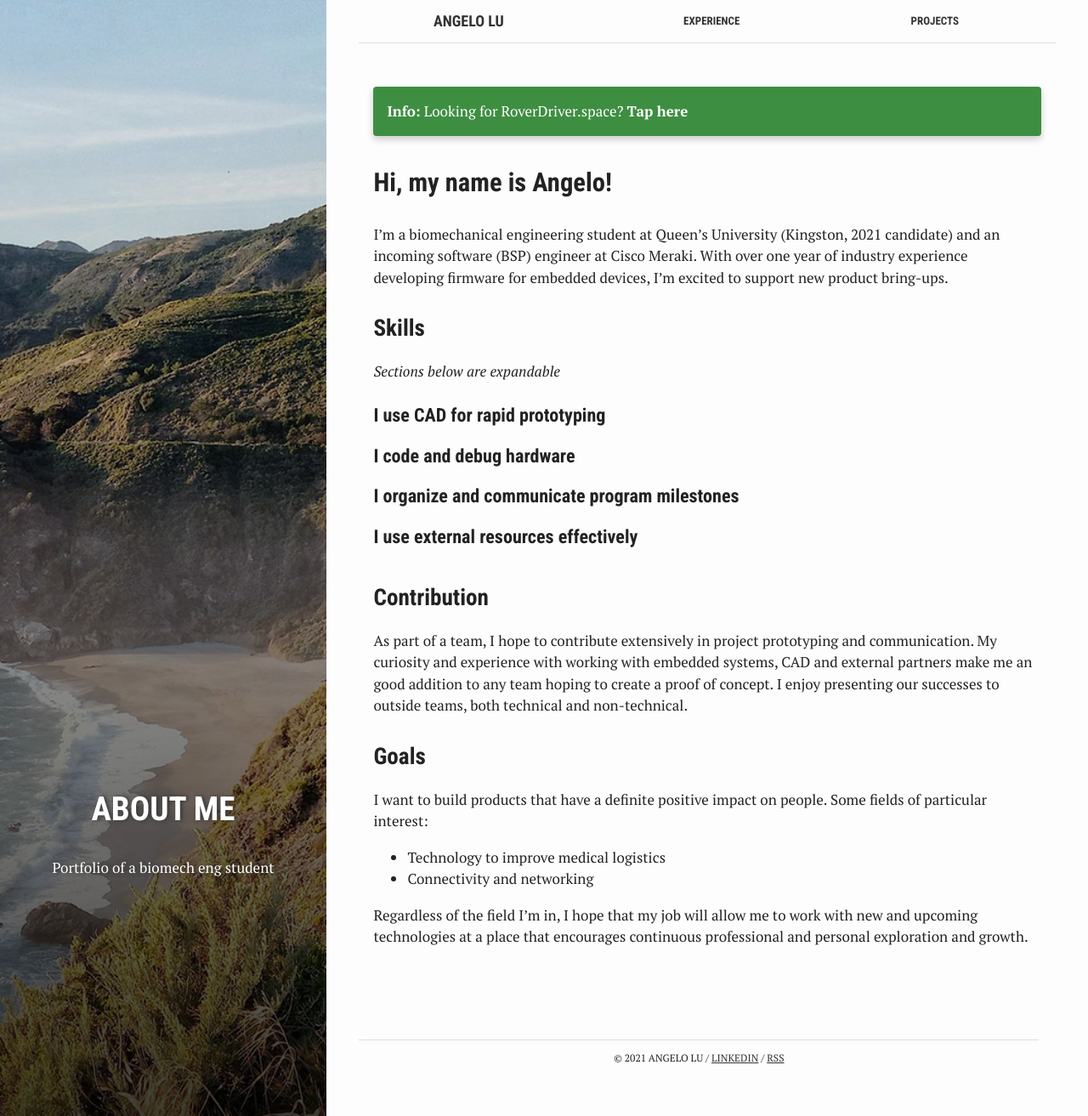
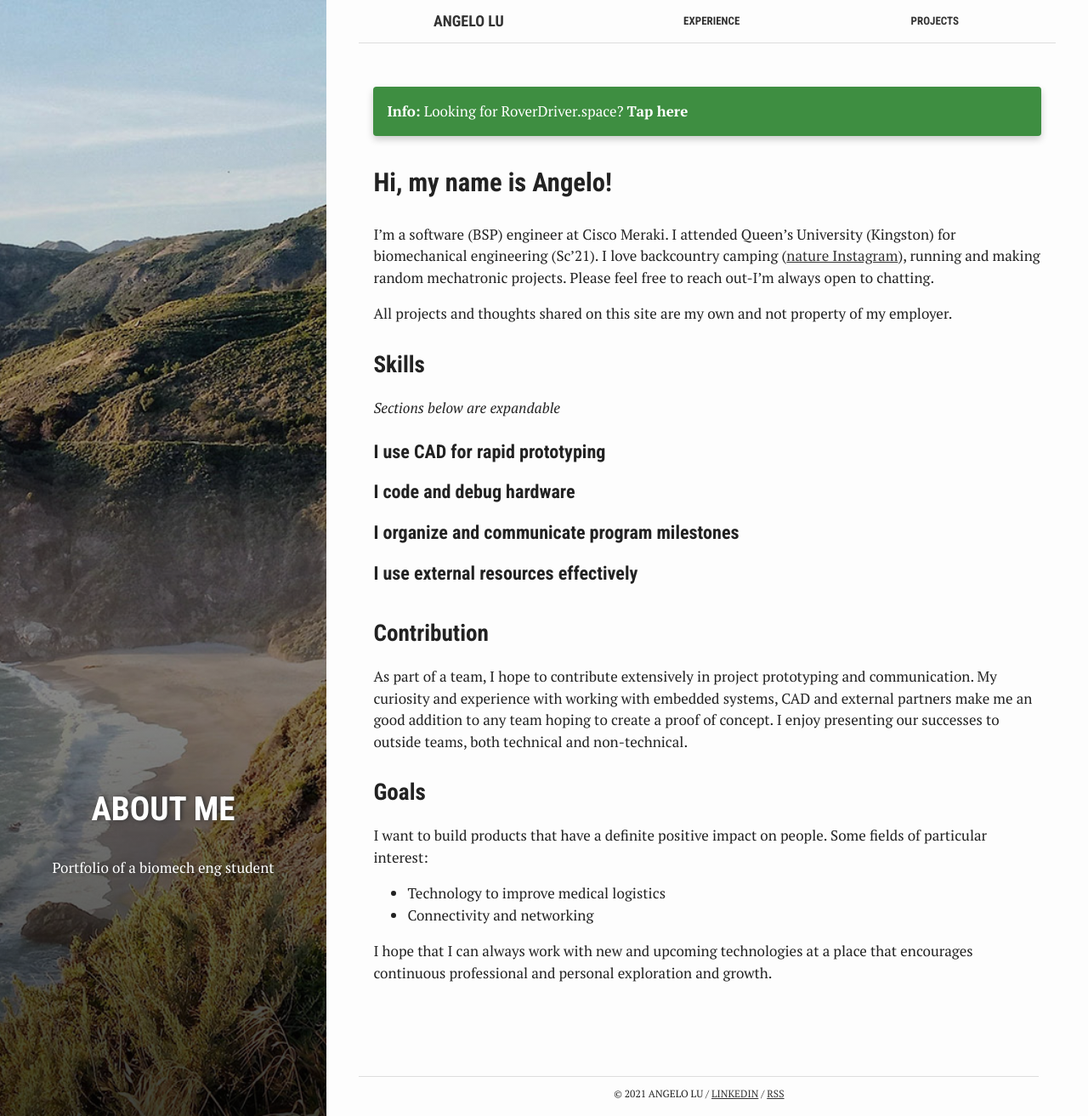
Before and after one commit to angelolu/angelolu.github.io, a Jekyll site: the page built from index.md, in a window 1280 px wide and 1313 px high. Shown: the whole window at 85% size. Built offline with Jekyll 4.4.1, drawn with Linux system fonts in a browser that asks for light colours.

Commit message:
chore: minor language updates

```diff
--- a/index.md
+++ b/index.md
@@ -9,7 +9,10 @@
 
 ## Hi, my name is Angelo!
 
-I'm a biomechanical engineering student at Queen's University (Kingston, 2021 candidate) and an incoming software (BSP) engineer at Cisco Meraki. With over one year of industry experience developing firmware for embedded devices, I'm excited to support new product bring-ups.
+
+I'm a software (BSP) engineer at Cisco Meraki. I attended Queen's University (Kingston) for biomechanical engineering (Sc’21). I love backcountry camping (<a href="https://www.instagram.com/naturewithangelo/">nature Instagram</a>), running and making random mechatronic projects. Please feel free to reach out-I’m always open to chatting.
+
+All projects and thoughts shared on this site are my own and not property of my employer.
 
 ### Skills
 
@@ -31,11 +34,11 @@
 #### I **code** and **debug hardware**
   </summary>
   <section markdown="1">
-Since learning Java, I've also worked with C++, C#, Python and Javascript at a proficient level. With my familiarity with Java, I was a passionate native Android developer for several years. With project experience using Javascript and JQuery, however, I'm now experimenting with React and PWAs that run on (almost) any device.
+Since learning Java, I've also worked with C++, C#, Python and Javascript at a proficient level. I was a passionate native Android developer for several years. With project experience using Javascript and JQuery, however, I'm now experimenting with React and PWAs that run on (almost) any device.
 
-I worked at Cisco Meraki on the hardware team doing Software Platform Engineering where I worked on embedded bootloaders and kernels for upcoming networking products. Seeing a new PCBA finally boot using a bootloader I’d built was hugely satisfying.
+I worked at Cisco Meraki doing Software Platform Engineering where I worked on embedded bootloaders and kernels for networking products. Seeing a new PCBA finally boot using a bootloader I’d built was hugely satisfying.
 
-I was intimately involved in implementing various security technologies that relied on peripherals including trust anchors, so communication busses were of upmost interest. I validated SPI, UART, I2C and PCIe busses, among others, powering everything from Serial EEPROMs to PCIe ethernet controllers, both through internal (software) and external (electrical characteristics) means. Notably, I have experience using JTAG tools to debug Intel x86 processors in the server and mobile product families, certain ARM processors and Microchip FPGAs.
+I was intimately involved in implementing various security technologies that relied on peripherals including trust anchors, so communication busses were of upmost interest. I validated SPI, UART, I2C and PCIe busses, among others, powering everything from Serial EEPROMs to PCIe ethernet controllers, both through internal (software) and external (electrical characteristics) means. Notably, I have experience using JTAG tools to debug Intel x86 processors for server/mobile and certain ARM processors and FPGAs.
 </section>
 </details>
 <details>
@@ -67,7 +70,4 @@
 * Technology to improve medical logistics
 * Connectivity and networking
 
-Regardless of the field I'm in, I hope that my job will allow me to work with new and upcoming technologies at a place that encourages continuous professional and personal exploration and growth.
-
-[//]: <> ### Fun Facts
-[//]: <> On days off, I love backcountry camping, am in the middle of a marathon training plan and am chasing the perfect settings for my 3D printer. Please feel free to reach out-I’m always !open to new opportunities and look forward to my next project.
+I hope that I can always work with new and upcoming technologies at a place that encourages continuous professional and personal exploration and growth.
```
Also changed, not shown: experience.md (+3 -0 lines).
